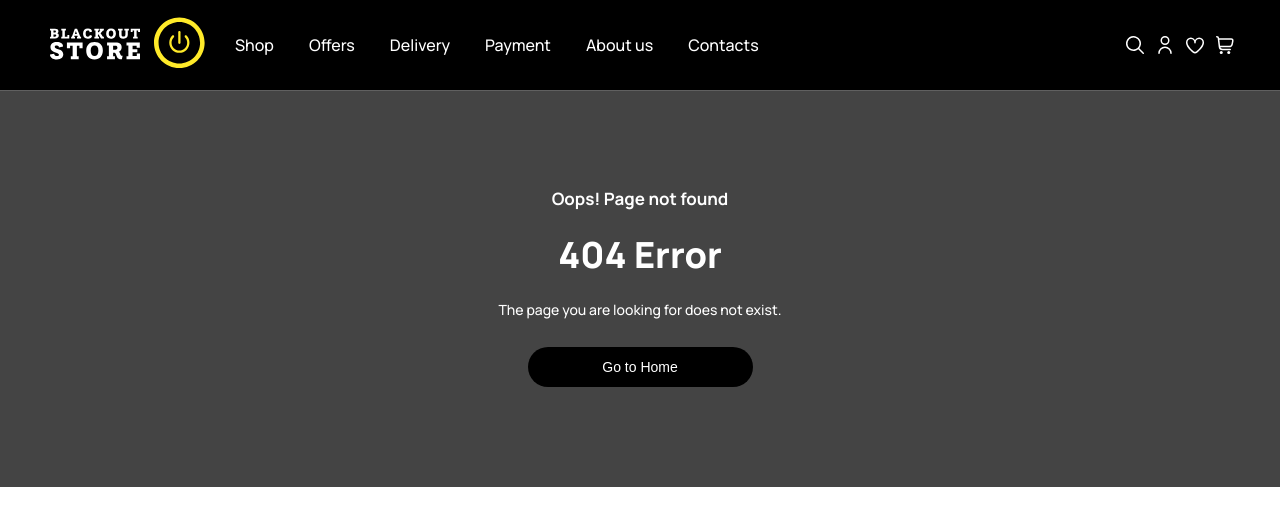
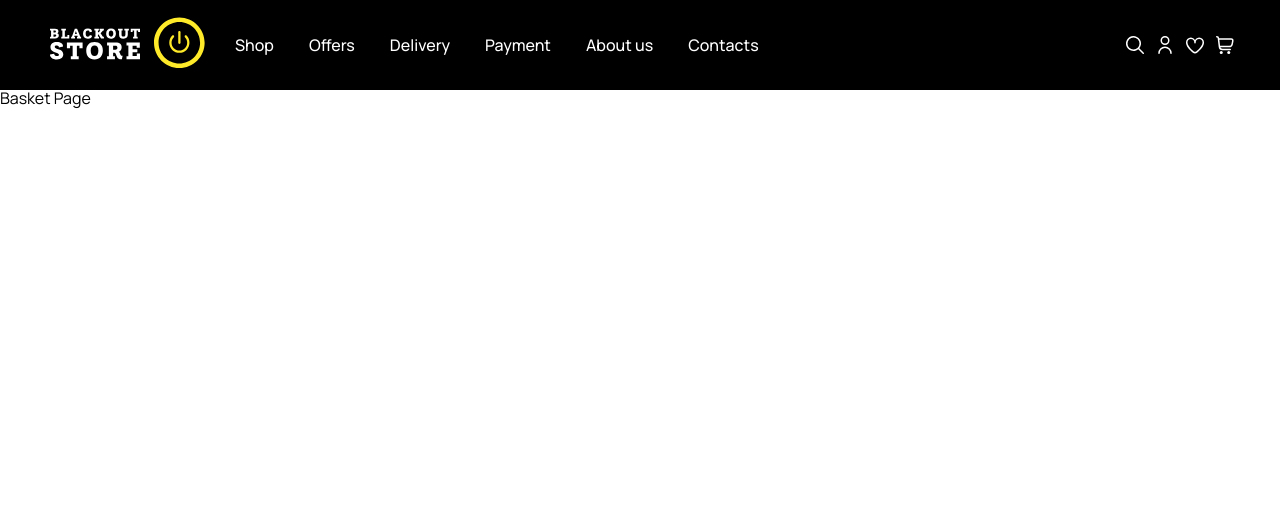
Before and after one commit to Pe103danit/blackout, a React (Create React App) app: page /basket in a window 1280 px wide. Before the commit this address had no page. Shown: the top 526 px of the page. Built offline with nearby package versions, Linux system fonts and the light colour scheme.

Commit message:
- added some routes and pages

```diff
--- a/src/App.jsx
+++ b/src/App.jsx
@@ -1,33 +1,39 @@
-import { Routes, Route } from 'react-router-dom';
+import { Routes, Route } from 'react-router-dom'
 
-import HeaderContainer from './pages/Header/headerContainer';
+import HeaderContainer from './pages/Header/headerContainer'
 import HomeContainer from './pages/Home/homeContainer'
-import Shop from './pages/Shop/Shop';
-import Offers from './pages/Offers/Offers';
-import Delivery from './pages/Delivery/Delivery';
-import Payment from './pages/Payment/Payment';
-import AboutUs from './pages/AboutUs/AboutUs';
-import Contacts from './pages/Contacts/Contacts';
-import Cart from './pages/Cart/Cart';
+import Shop from './pages/Shop/Shop'
+import Offers from './pages/Offers/Offers'
+import Delivery from './pages/Delivery/Delivery'
+import Payment from './pages/Payment/Payment'
+import AboutUs from './pages/AboutUs/AboutUs'
+import Contacts from './pages/Contacts/Contacts'
+import Cart from './pages/Cart/Cart'
 import NotFoundPage from './pages/NotFoundPage/NotFoundPage'
+import Login from './pages/Login/Login'
+import WishList from './pages/WishList/WishList'
+import Basket from './pages/Basket/Basket'
 
 const App = (props) => {
   const themeStyle = props.lightTheme ? 'light' : 'dark'
   return (
     <div className={themeStyle}>
-            <HeaderContainer />
+      <HeaderContainer/>
       <Routes>
-                <Route path='/' element={<HomeContainer />} />
-                <Route path='/shop' element={<Shop />} />
-                <Route path='/offers' element={<Offers />} />
-                <Route path='/delivery' element={<Delivery />} />
-                <Route path='/payment' element={<Payment />} />
-                <Route path='/aboutus' element={<AboutUs />} />
-                <Route path='/contacts' element={<Contacts />} />
-                <Route path="cart" element={<Cart />} />
-              <Route path={'*' || '404'} element={<NotFoundPage themeStyle={themeStyle}/>} />
+        <Route path="/" element={<HomeContainer/>}/>
+        <Route path="/shop" element={<Shop/>}/>
+        <Route path="/offers" element={<Offers/>}/>
+        <Route path="/delivery" element={<Delivery/>}/>
+        <Route path="/payment" element={<Payment/>}/>
+        <Route path="/about_us" element={<AboutUs/>}/>
+        <Route path="/contacts" element={<Contacts/>}/>
+        <Route path="/login" element={<Login/>}/>
+        <Route path="/wishlist" element={<WishList/>}/>
+        <Route path="/basket" element={<Basket/>}/>
+        <Route path="cart" element={<Cart/>}/>
+        <Route path={'*' || '404'} element={<NotFoundPage themeStyle={themeStyle}/>}/>
       </Routes>
     </div>
   )
 }
-export default App;
+export default App
--- a/src/components/Carousel/Carousel.module.scss
+++ b/src/components/Carousel/Carousel.module.scss
@@ -7,7 +7,7 @@
 
         &__content {
             position: absolute;
-            top: 0px;
+            top: 0;
             left: 20%;
         }
 
@@ -66,7 +66,7 @@
     color: $white;
     font-size: 30px;
     background-color: rgba($color: #000000, $alpha: .1);
-    border: 1px solid none;
+    border: none;
     border-radius: 50%;
     transform: translateY(-50%);
     cursor: pointer;
--- /dev/null
+++ b/src/pages/Basket/Basket.jsx
@@ -0,0 +1,9 @@
+const Basket = () => {
+  return (
+    <div>
+      Basket Page
+    </div>
+  )
+}
+
+export default Basket
--- a/src/pages/Header/Header.jsx
+++ b/src/pages/Header/Header.jsx
@@ -71,7 +71,7 @@ const Header = (props) => {
                   </li>
 
                   <li className={`${style.container_header_c1_navigation_menu_item} ${navStyle}`}>
-                    <NavLink to={'/about'}>
+                    <NavLink to={'/about_us'}>
                       About us
                     </NavLink>
                   </li>
@@ -95,24 +95,31 @@ const Header = (props) => {
                 : <SearchIconDark/>
               }
             </button>
+            <NavLink to={'/login'}>
               <button>
                 {props.lightTheme
                   ? <UserIcon/>
                   : <UserIconDark/>
                 }
               </button>
+            </NavLink>
+            <NavLink to={'/wishlist'}>
               <button>
                 {props.lightTheme
                   ? <HeartIcon/>
                   : <HeartIconDark/>
                 }
               </button>
+            </NavLink>
+            <NavLink to={'/basket'}>
               <button>
                 {props.lightTheme
                   ? <MarketIcon/>
                   : <MarketIconDark/>
                 }
               </button>
+            </NavLink>
+
           </div>
         }
       </div>
--- /dev/null
+++ b/src/pages/Login/Login.jsx
@@ -0,0 +1,9 @@
+const Login = () => {
+  return (
+    <div>
+      Login Page
+    </div>
+  )
+}
+
+export default Login
--- /dev/null
+++ b/src/pages/WishList/WishList.jsx
@@ -0,0 +1,9 @@
+const WishList = () => {
+  return (
+    <div>
+      WishList Page
+    </div>
+  )
+}
+
+export default WishList
```
Also changed, not shown: 2 other files (tests, documents, lock files or other folders). Lines whose indentation alone changed are shown as unchanged.
